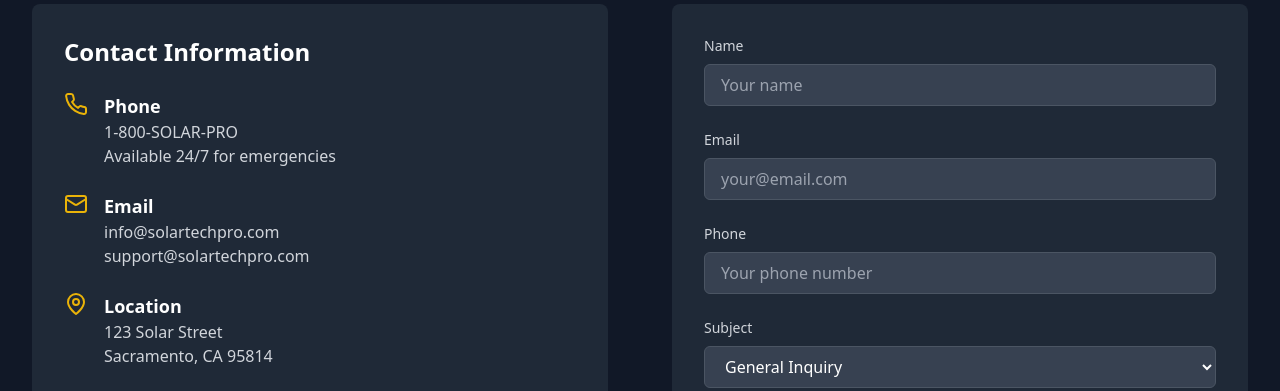
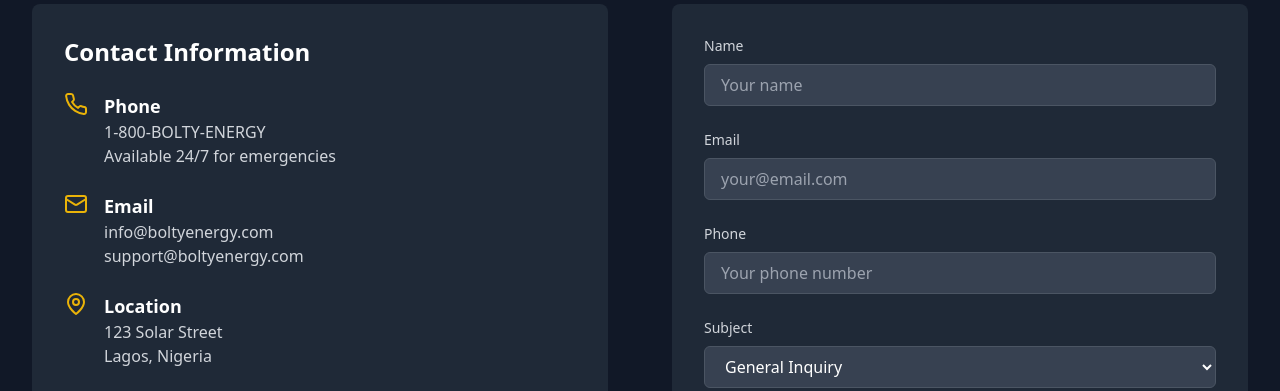
Before and after one commit to tobidelly/solar_energy, a React (Vite) app: page / in a window 1280 px wide. Shown: the part 6600-6991 px from the top of the page. Built offline with nearby package versions, Linux system fonts and the light colour scheme.

Commit message:
contact component updated

```diff
--- a/src/components/Contact.tsx
+++ b/src/components/Contact.tsx
@@ -19,7 +19,7 @@ export default function Contact() {
                   <Phone className="h-6 w-6 text-yellow-500 mr-4" />
                   <div>
                     <h4 className="text-lg font-semibold text-white">Phone</h4>
-                    <p className="text-gray-300">1-800-SOLAR-PRO</p>
+                    <p className="text-gray-300">1-800-BOLTY-ENERGY</p>
                     <p className="text-gray-300">Available 24/7 for emergencies</p>
                   </div>
                 </div>
@@ -28,8 +28,8 @@ export default function Contact() {
                   <Mail className="h-6 w-6 text-yellow-500 mr-4" />
                   <div>
                     <h4 className="text-lg font-semibold text-white">Email</h4>
-                    <p className="text-gray-300">info@solartechpro.com</p>
-                    <p className="text-gray-300">support@solartechpro.com</p>
+                    <p className="text-gray-300">info@boltyenergy.com</p>
+                    <p className="text-gray-300">support@boltyenergy.com</p>
                   </div>
                 </div>
 
@@ -38,7 +38,7 @@ export default function Contact() {
                   <div>
                     <h4 className="text-lg font-semibold text-white">Location</h4>
                     <p className="text-gray-300">123 Solar Street</p>
-                    <p className="text-gray-300">Sacramento, CA 95814</p>
+                    <p className="text-gray-300">Lagos, Nigeria</p>
                   </div>
                 </div>
 
```
